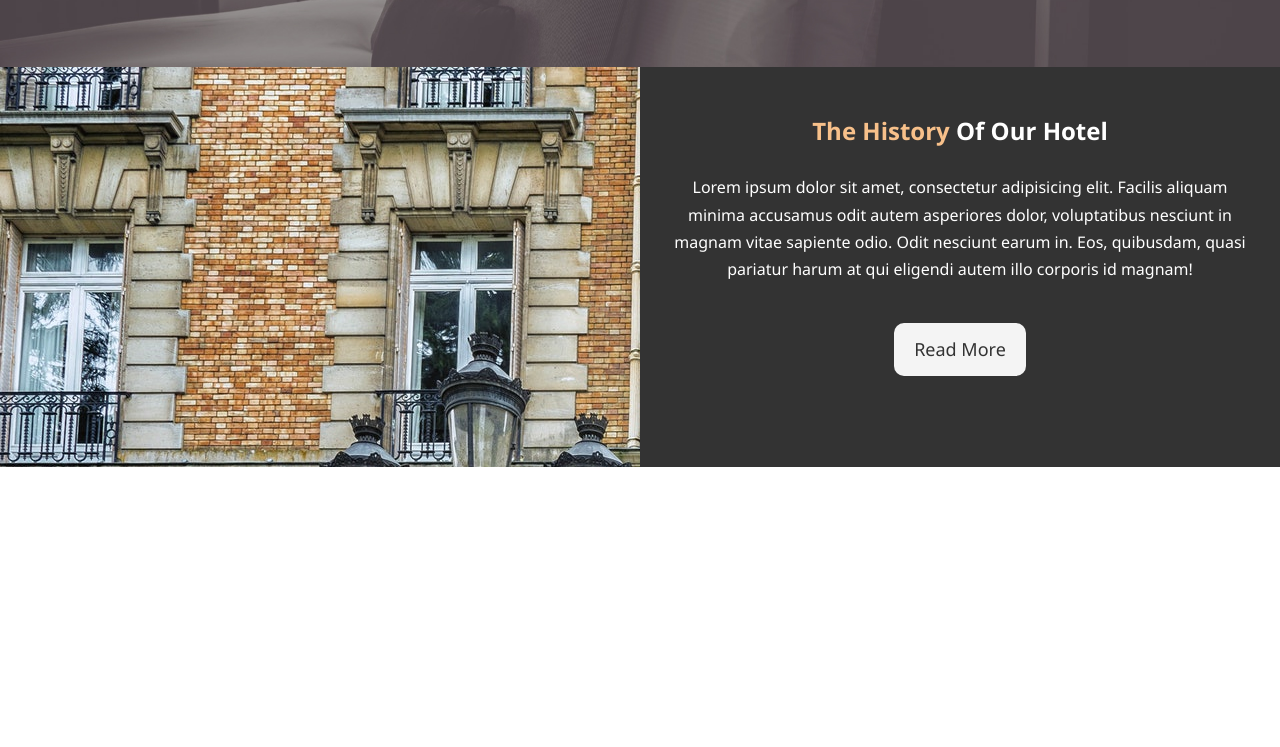
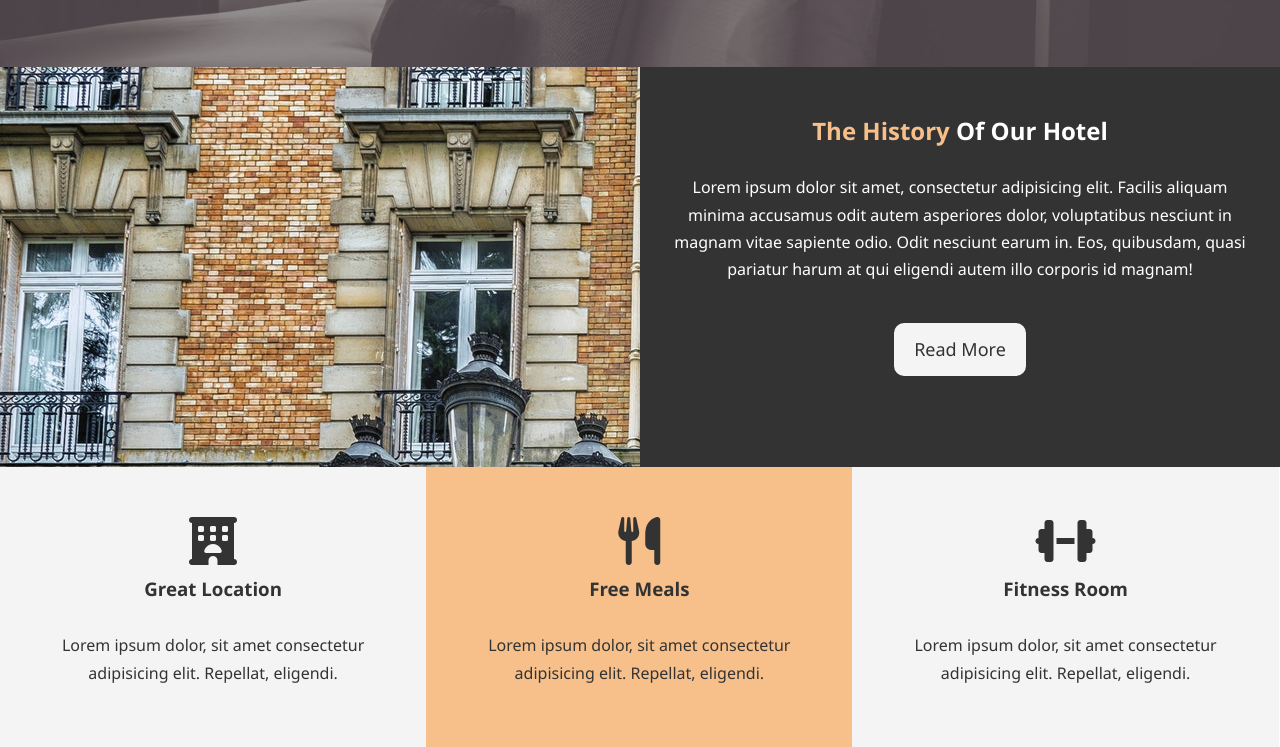
Before and after one commit to ks603/Hotel-Project, a plain HTML site: page index.html in a window 1280 px wide. Shown: the part 600-1347 px from the top of the page. Before the commit the page ends 1067 px from the top, so only its background shows below. Drawn offline with Linux system fonts and the light colour scheme.

Commit message:
Added three new sections

```diff
--- a/css/style.css
+++ b/css/style.css
@@ -60,12 +60,12 @@ p {
 
 .bg-light {
   background: #f4f4f4;
-  color: #fff;
+  color: #333;
 }
 
 .bg-primary {
-  background: #333;
-  color: #fff;
+  background: #f7c08a;
+  color: #333;
 }
 
 .btn:hover {
@@ -152,3 +152,14 @@ p {
 #home-info .info-content p {
   padding-bottom: 30px;
 }
+
+.box {
+  float: left;
+  width: 33.3%;
+  padding: 50px;
+  text-align: center;
+}
+
+.box i {
+  margin-bottom: 10px;
+}
--- a/index.html
+++ b/index.html
@@ -3,6 +3,7 @@
 <head>
   <meta charset="UTF-8">
   <meta name="viewport" content="width=device-width, initial-scale=1.0">
+  <script src="https://kit.fontawesome.com/b4b274fd05.js" crossorigin="anonymous"></script>
   <link rel="stylesheet" href="css/style.css">
   <title>Hotel KS | Welcome</title>
 </head>
@@ -37,5 +38,22 @@
       <a href="about.html" class="btn btn-light">Read More</a>
     </div>
   </section>
+  <section id="features">
+    <div class="box bg-light">
+      <i class="fas fa-hotel fa-3x"></i>
+      <h3>Great Location</h3>
+      <p>Lorem ipsum dolor, sit amet consectetur adipisicing elit. Repellat, eligendi.</p>
+    </div>
+    <div class="box bg-primary">
+      <i class="fas fa-utensils fa-3x"></i>
+      <h3>Free Meals</h3>
+      <p>Lorem ipsum dolor, sit amet consectetur adipisicing elit. Repellat, eligendi.</p>
+    </div>
+    <div class="box bg-light">
+      <i class="fas fa-dumbbell fa-3x"></i>
+      <h3>Fitness Room</h3>
+      <p>Lorem ipsum dolor, sit amet consectetur adipisicing elit. Repellat, eligendi.</p>
+    </div>
+  </section>
 </body>
 </html>
```
